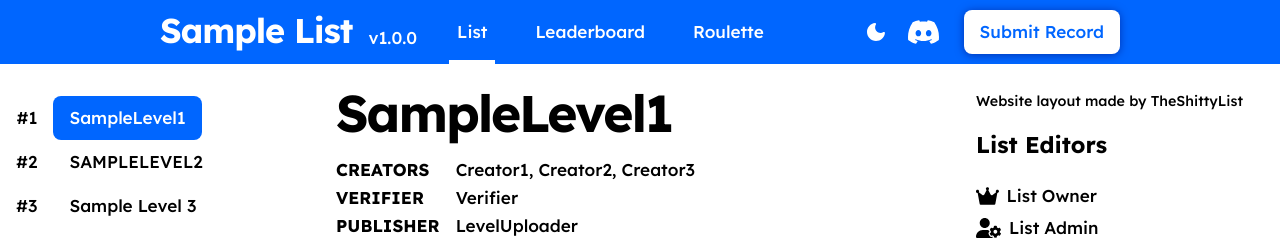
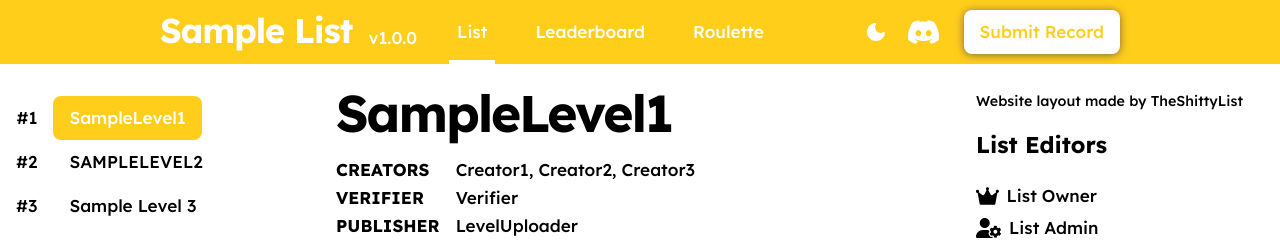
Before and after one commit to Turfex/The-Skill-List, a plain HTML site: page index.html in a window 1280 px wide. Shown: the top 242 px of the page. Drawn offline with nearby package versions, Linux system fonts and the light colour scheme.

Commit message:
Update nav.css

```diff
--- a/css/components/nav.css
+++ b/css/components/nav.css
@@ -1,7 +1,7 @@
 :root {
     --color-background: white;
     --color-on-background: black;
-    --color-primary: #0066ff;
+    --color-primary: #FFCE1B;
     --color-on-primary: white;
 }
 
```
